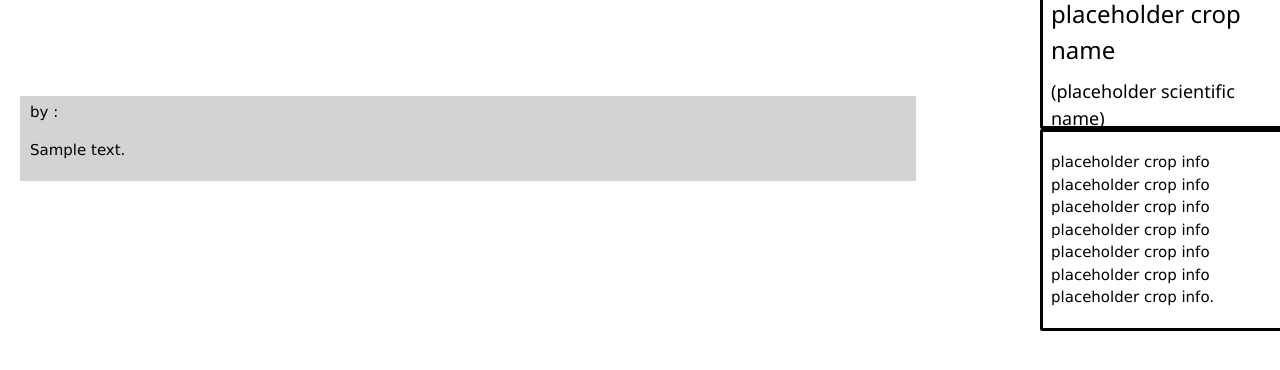
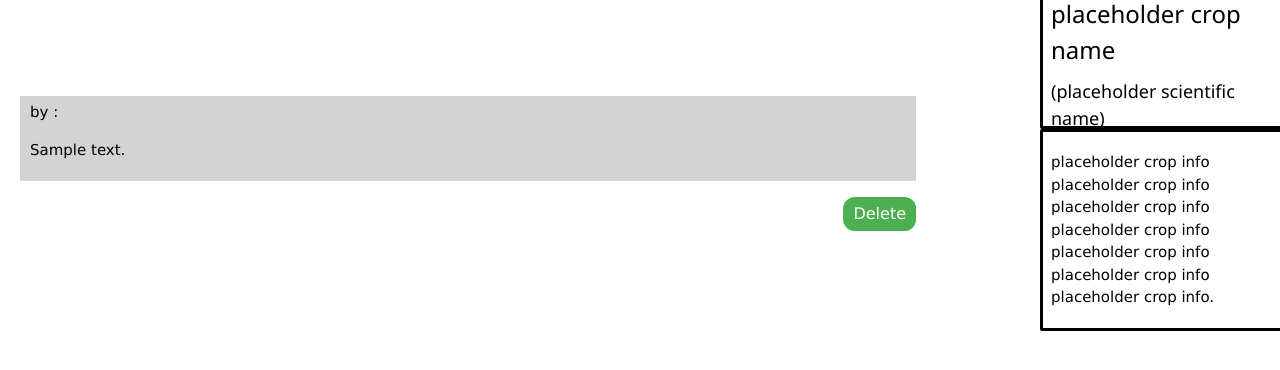
Before and after one commit to Eugenz2119/SEGP, a PHP site: page /threadview.php?postID=1 in a window 1280 px wide. Shown: the part 361-731 px from the top of the page. Run offline with PHP 8.4, Linux system fonts and the light colour scheme; tables that the repository leaves empty or names only in its code hold one stand-in row (values such as "Sample post"); data that the repository does not hold is empty; some libraries are stand-ins or nearby versions.

Commit message:
added edit delete buttons

```diff
--- a/resources/css/threadview.css
+++ b/resources/css/threadview.css
@@ -25,7 +25,40 @@
 	background-color: #006400;
 }
 
+#editbutton{
+	background-color: #4CAF50; /* Green */
+  	border: none;
+  	border-radius: 12px;
+  	color: white;
+  	padding: 5px 10px;
+  	text-align: center;
+  	text-decoration: none;
+  	font-size: 16px;
+    position : absolute;
+    right :0;
+    bottom : -50px;
+ }
 
+#editbutton:hover{
+	background-color: #006400;
+}
+#deletebutton{
+	background-color: #4CAF50; /* Green */
+  	border: none;
+  	border-radius: 12px;
+  	color: white;
+  	padding: 5px 10px;
+  	text-align: center;
+  	text-decoration: none;
+  	font-size: 16px;
+    position : absolute;
+    right :0;
+    bottom : -50px;
+ }
+
+#deletebutton:hover{
+	background-color: #006400;
+}
 #threadtitle{
 	position: absolute;
 	top: 50px;
--- a/threadview.php
+++ b/threadview.php
@@ -81,6 +81,13 @@ if($imageID != NULL){
 			</form>
 		</div>
 
+	<!-- text field for editing comments
+	<div id = "editcontents">
+		<form method="post">
+		<input type = "text" id="threadedit" name ="threadedit" placeholder ="Edited Comment..." size = "50">
+	</div>
+	-->
+
 	<?php
 	$postID = $_GET["postID"];
 
@@ -100,6 +107,8 @@ if($imageID != NULL){
 			<div class="comments">
 				<a>by : <a href ="userprofile.php?userID=' . $commenterID . '">' . $commenterName . '</a>
 				<p>' . $content . '</p>
+				<button id="editbutton">Edit</button>
+				<button id="deletebutton">Delete</button>
 			</div>
 
 		';
```
